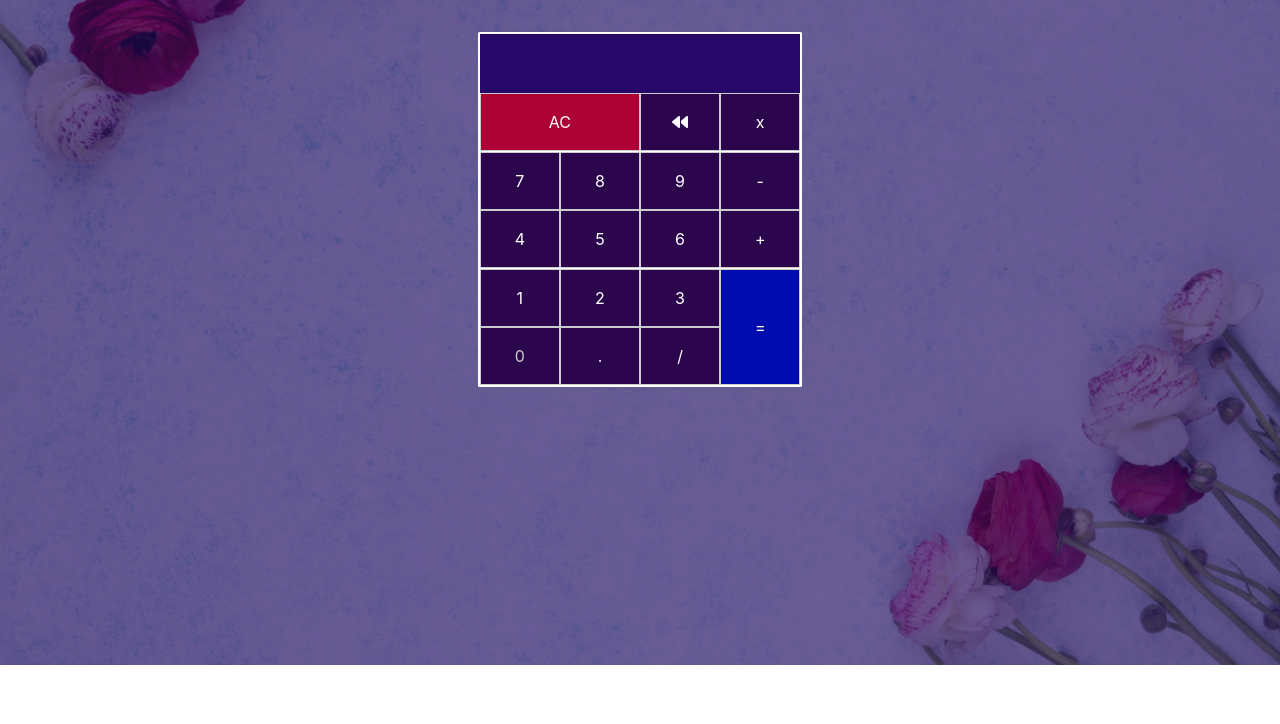
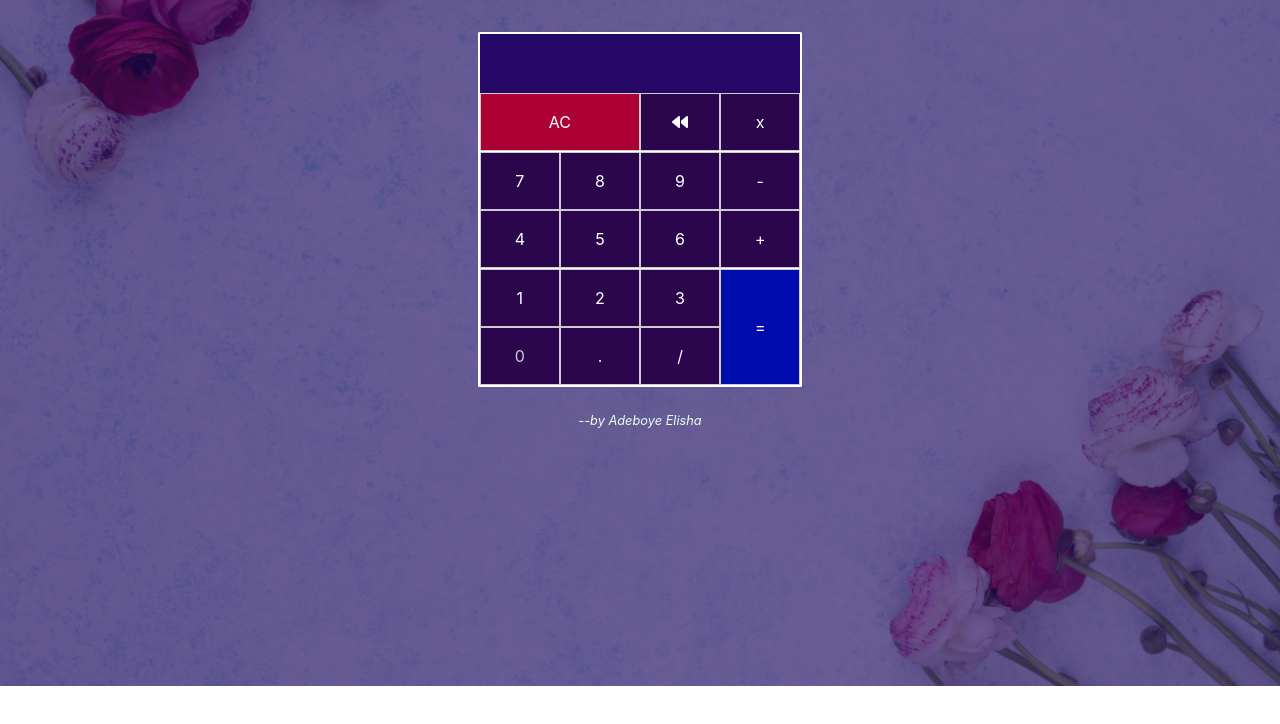
Before and after one commit to adexfit/reactCalculator, a React (Vite) app: page / in a window 1280 px wide. Shown: the top 724 px of the page. Built offline with nearby package versions, Linux system fonts and the light colour scheme.

Commit message:
added author info

```diff
--- a/src/App.css
+++ b/src/App.css
@@ -123,6 +123,13 @@ h1 {
   cursor: pointer;
 }
 
+.author {
+  color: #e6ffed;
+  text-align: center;
+  font-size: 0.8em;
+  font-style: italic;
+}
+
 @media only screen and (max-width: 600px) {
   body {
     max-width: 100%;
--- a/src/components/Calculate.jsx
+++ b/src/components/Calculate.jsx
@@ -169,6 +169,7 @@ const Calculate = () => {
   };
 
   return (
+    <>
       <div className="body_card">
         <div id="result">{outPut}</div>
         <div className="pre_result">{resultIni}</div>
@@ -234,6 +235,9 @@ const Calculate = () => {
           </div>
         </div>
       </div>
+      <br />
+      <div className="author">--by Adeboye Elisha</div>
+    </>
   );
 };
 
```
Lines whose indentation alone changed are shown as unchanged.
